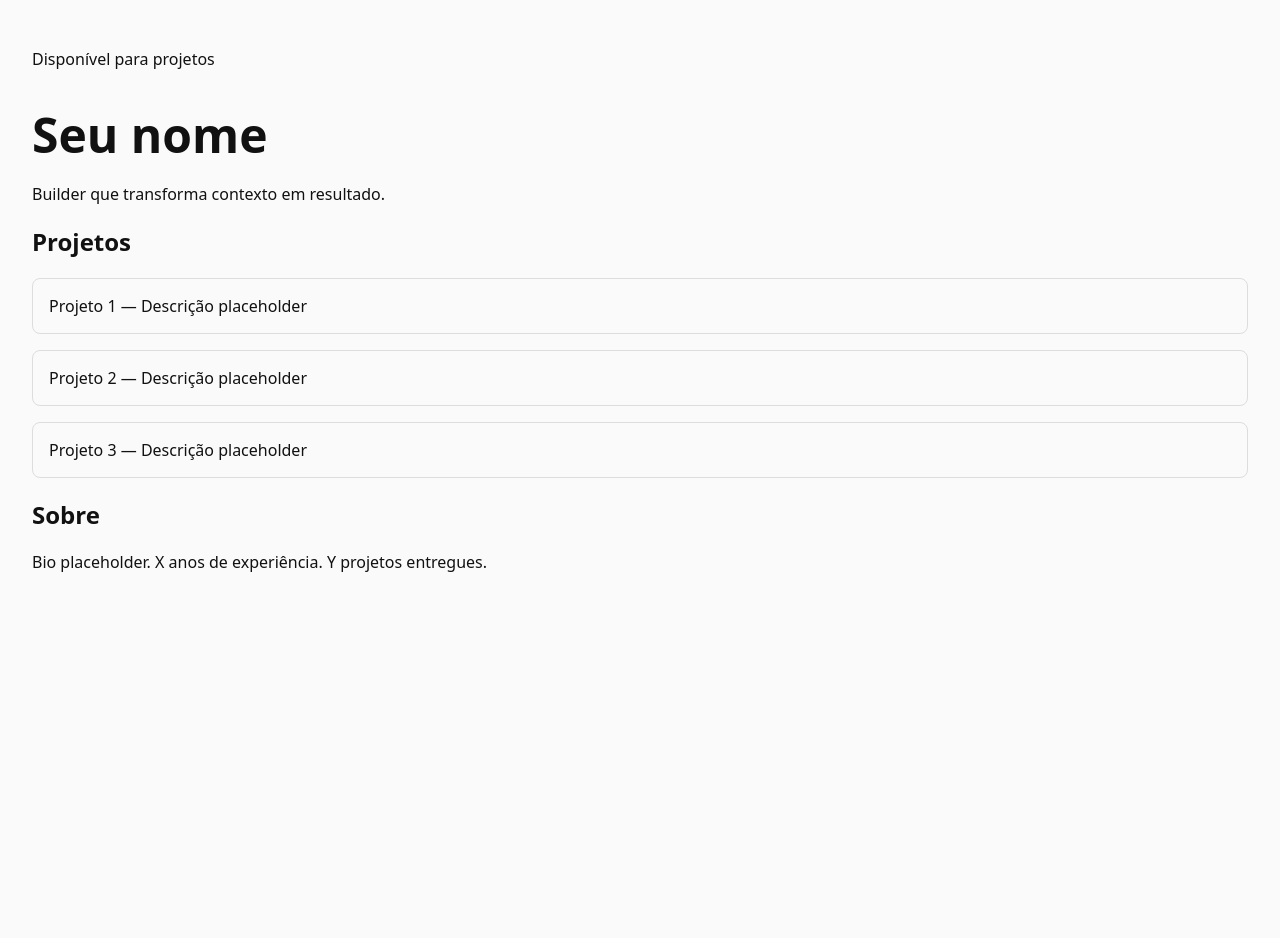
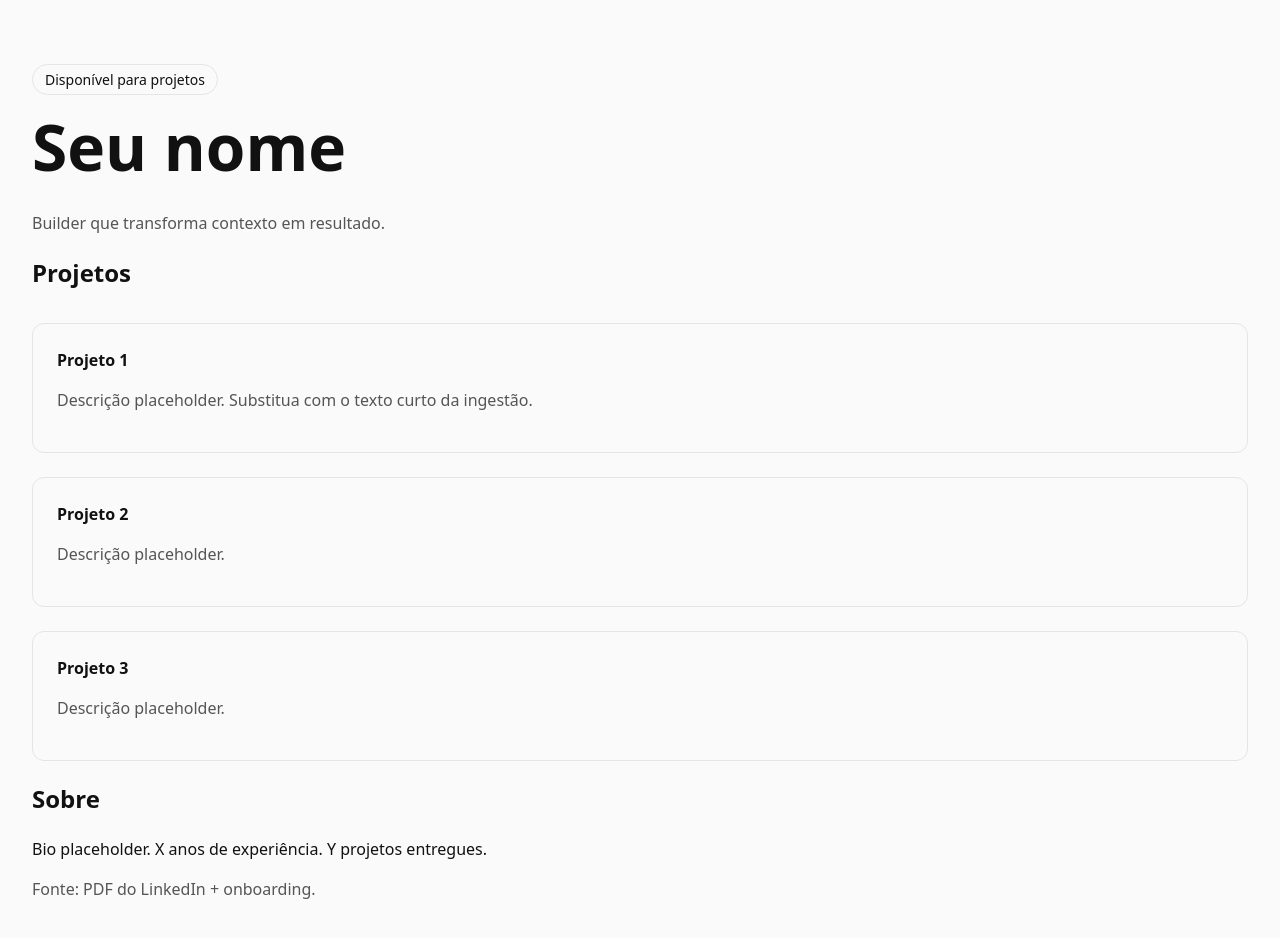
Before and after one commit to eusouakell/wiki-seed, a plain HTML site: page site/index.html in a window 1280 px wide. Before the commit the page ends 800 px from the top, so only its background shows below. Drawn offline with Linux system fonts and the light colour scheme.

Commit message:
feat: site placeholder mais completo

```diff
--- a/site/index.html
+++ b/site/index.html
@@ -2,24 +2,41 @@
 <html lang="pt-BR">
 <head>
   <meta charset="UTF-8">
+  <meta name="viewport" content="width=device-width, initial-scale=1">
   <title>Seu nome — Builder</title>
   <style>
-    body { font-family: system-ui, sans-serif; margin: 0; padding: 2rem; background: #fafafa; color: #111; }
-    h1 { font-size: 3rem; margin-bottom: 0.5rem; }
-    .card { border: 1px solid #ddd; padding: 1rem; margin: 1rem 0; border-radius: 8px; }
+    :root { --bg: #fafafa; --fg: #111; --muted: #555; --border: #e5e5e5; }
+    body { font-family: system-ui, -apple-system, sans-serif; margin: 0; padding: 4rem 2rem; background: var(--bg); color: var(--fg); line-height: 1.5; }
+    h1 { font-size: clamp(2.5rem, 6vw, 4rem); margin: 0.25rem 0; font-weight: 600; }
+    .badge { display: inline-block; font-size: 0.875rem; padding: 0.25rem 0.75rem; border: 1px solid var(--border); border-radius: 999px; }
+    .grid { display: grid; gap: 1.5rem; margin-top: 2rem; }
+    .card { border: 1px solid var(--border); padding: 1.5rem; border-radius: 12px; }
+    .muted { color: var(--muted); }
   </style>
 </head>
 <body>
-  <p>Disponível para projetos</p>
+  <span class="badge">Disponível para projetos</span>
   <h1>Seu nome</h1>
-  <p>Builder que transforma contexto em resultado.</p>
+  <p class="muted">Builder que transforma contexto em resultado.</p>
 
   <h2>Projetos</h2>
-  <div class="card">Projeto 1 — Descrição placeholder</div>
-  <div class="card">Projeto 2 — Descrição placeholder</div>
-  <div class="card">Projeto 3 — Descrição placeholder</div>
+  <div class="grid">
+    <div class="card">
+      <strong>Projeto 1</strong>
+      <p class="muted">Descrição placeholder. Substitua com o texto curto da ingestão.</p>
+    </div>
+    <div class="card">
+      <strong>Projeto 2</strong>
+      <p class="muted">Descrição placeholder.</p>
+    </div>
+    <div class="card">
+      <strong>Projeto 3</strong>
+      <p class="muted">Descrição placeholder.</p>
+    </div>
+  </div>
 
   <h2>Sobre</h2>
   <p>Bio placeholder. X anos de experiência. Y projetos entregues.</p>
+  <p class="muted">Fonte: PDF do LinkedIn + onboarding.</p>
 </body>
 </html>
```
